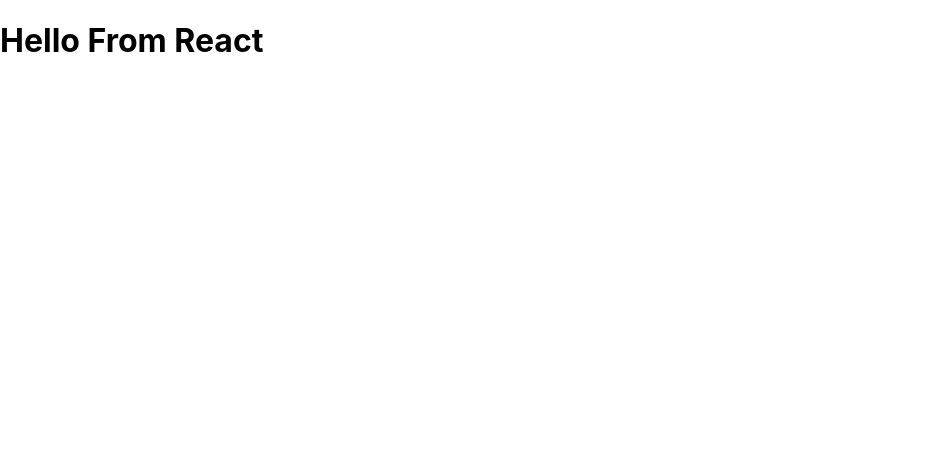
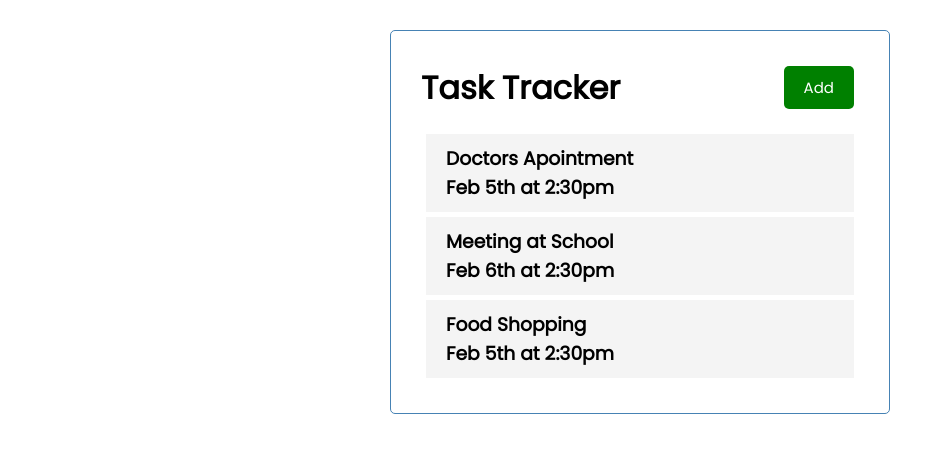
Before and after one commit to maniplek/Task-Tracker-React, a React (Create React App) app: page / in a window 1280 px wide. Shown: the top 452 px of the page, without its empty margins (0-951 px from the left). Built offline with nearby package versions, Linux system fonts and the light colour scheme.

Commit message:
created Button , Task , tasks component and added in App.js function

```diff
--- a/src/App.js
+++ b/src/App.js
@@ -1,8 +1,39 @@
+import { useState } from 'react/cjs/react.development';
+import Header from './components/Header';
+import Tasks from './components/Tasks';
+import './index.css';
+
 
 function App() {
+  const  [ tasks, setTasks] = useState(
+    [
+        {
+            id:1,
+            text: 'Doctors Apointment',
+            day: 'Feb 5th at 2:30pm',
+            reminder: true,
+        },
+        {
+          id:2,
+          text: 'Meeting at School',
+          day: 'Feb 6th at 2:30pm',
+          reminder: true,
+      },
+      {
+          id:3,
+          text: 'Food Shopping',
+          day: 'Feb 5th at 2:30pm',
+          reminder: false,
+      }
+    ]
+)
+
+
+
   return (
-    <div className="App">
-        <h1>Hello From React</h1>
+    <div className="container">
+      <Header />
+      <Tasks tasks={tasks} />
     </div>
   );
 }
--- /dev/null
+++ b/src/components/Button.js
@@ -0,0 +1,24 @@
+import PropTypes from 'prop-types';
+import React from 'react';
+
+const Button = ({color , text , onClick}) => {
+  return (
+  <div>
+       <button
+       onClick={onClick}
+       style={{backgroundColor: color}}
+       className='btn'>{text}</button>
+  </div>);
+};
+
+Button.defaultProps = {
+    color: 'steelBlue',
+}
+
+Button.propTypes ={
+    text: PropTypes.string,
+    color: PropTypes.string,
+    onClick: PropTypes.func.isRequired
+}
+
+export default Button;
--- /dev/null
+++ b/src/components/Header.js
@@ -0,0 +1,30 @@
+import PropTypes from 'prop-types';
+import React from 'react';
+import Button from './Button';
+
+
+const Header = ({ title }) => {
+    const onClick = () =>{
+        console.log('Click')
+    }
+
+  return (
+
+    <header className='header'>
+         <h1>{title}</h1>
+        <Button color='green' text='Add'
+        onClick={onClick} />
+    </header>
+  );
+
+};
+
+Header.defaultProps = {
+    title: 'Task Tracker',
+}
+
+Header.propTypes = {
+    title: PropTypes.string.isRequired,
+}
+
+export default Header;
--- /dev/null
+++ b/src/components/Task.js
@@ -0,0 +1,12 @@
+import React from 'react';
+
+const Task = ({task}) => {
+  return(
+       <div className='task'>
+           <h3>{task.text}</h3>
+           <h3>{task.day}</h3>
+       </div>
+       );
+};
+
+export default Task;
--- /dev/null
+++ b/src/components/Tasks.js
@@ -0,0 +1,14 @@
+import Task from './Task'
+
+const Tasks = ({tasks}) => {
+
+ return(
+  <>
+    {tasks.map((task)=> (
+    <Task key={task.id} task={task} />
+    ))}
+  </>
+  ) ;
+};
+
+export default Tasks;
--- a/src/index.css
+++ b/src/index.css
@@ -1,13 +1,113 @@
-body {
+@import url('https://fonts.googleapis.com/css2?family=Poppins:wght@300;400&display=swap');
+
+* {
+  box-sizing: border-box;
   margin: 0;
-  font-family: -apple-system, BlinkMacSystemFont, 'Segoe UI', 'Roboto', 'Oxygen',
-    'Ubuntu', 'Cantarell', 'Fira Sans', 'Droid Sans', 'Helvetica Neue',
-    sans-serif;
-  -webkit-font-smoothing: antialiased;
-  -moz-osx-font-smoothing: grayscale;
+  padding: 0;
 }
 
-code {
-  font-family: source-code-pro, Menlo, Monaco, Consolas, 'Courier New',
-    monospace;
+body {
+  font-family: 'Poppins', sans-serif;
+  /* background-color: rgb(9, 161, 111); */
 }
+
+.container {
+  max-width: 500px;
+  margin: 30px auto;
+  overflow: auto;
+  min-height: 300px;
+  border: 1px solid steelblue;
+  padding: 30px;
+  border-radius: 5px;
+}
+
+.header {
+  display: flex;
+  justify-content: space-between;
+  align-items: center;
+  margin-bottom: 20px;
+}
+
+.btn {
+  display: inline-block;
+  background: #000;
+  color: #fff;
+  border: none;
+  padding: 10px 20px;
+  margin: 5px;
+  border-radius: 5px;
+  cursor: pointer;
+  text-decoration: none;
+  font-size: 15px;
+  font-family: inherit;
+}
+
+.btn:focus {
+  outline: none;
+}
+
+.btn:active {
+  transform: scale(0.98);
+}
+
+.btn-block {
+  display: block;
+  width: 100%;
+}
+
+.task {
+  background: #f4f4f4;
+  margin: 5px;
+  padding: 10px 20px;
+  cursor: pointer;
+}
+
+.task.reminder {
+  border-left: 5px solid green;
+}
+
+.task h3 {
+  display: flex;
+  align-items: center;
+  justify-content: space-between;
+}
+
+.add-form {
+  margin-bottom: 40px;
+}
+
+.form-control {
+  margin: 20px 0;
+}
+
+.form-control label {
+  display: block;
+}
+
+.form-control input {
+  width: 100%;
+  height: 40px;
+  margin: 5px;
+  padding: 3px 7px;
+  font-size: 17px;
+}
+
+.form-control-check {
+  display: flex;
+  align-items: center;
+  justify-content: space-between;
+}
+
+.form-control-check label {
+  flex: 1;
+}
+
+.form-control-check input {
+  flex: 2;
+  height: 20px;
+}
+
+footer {
+  margin-top: 30px;
+  text-align: center;
+}
```
